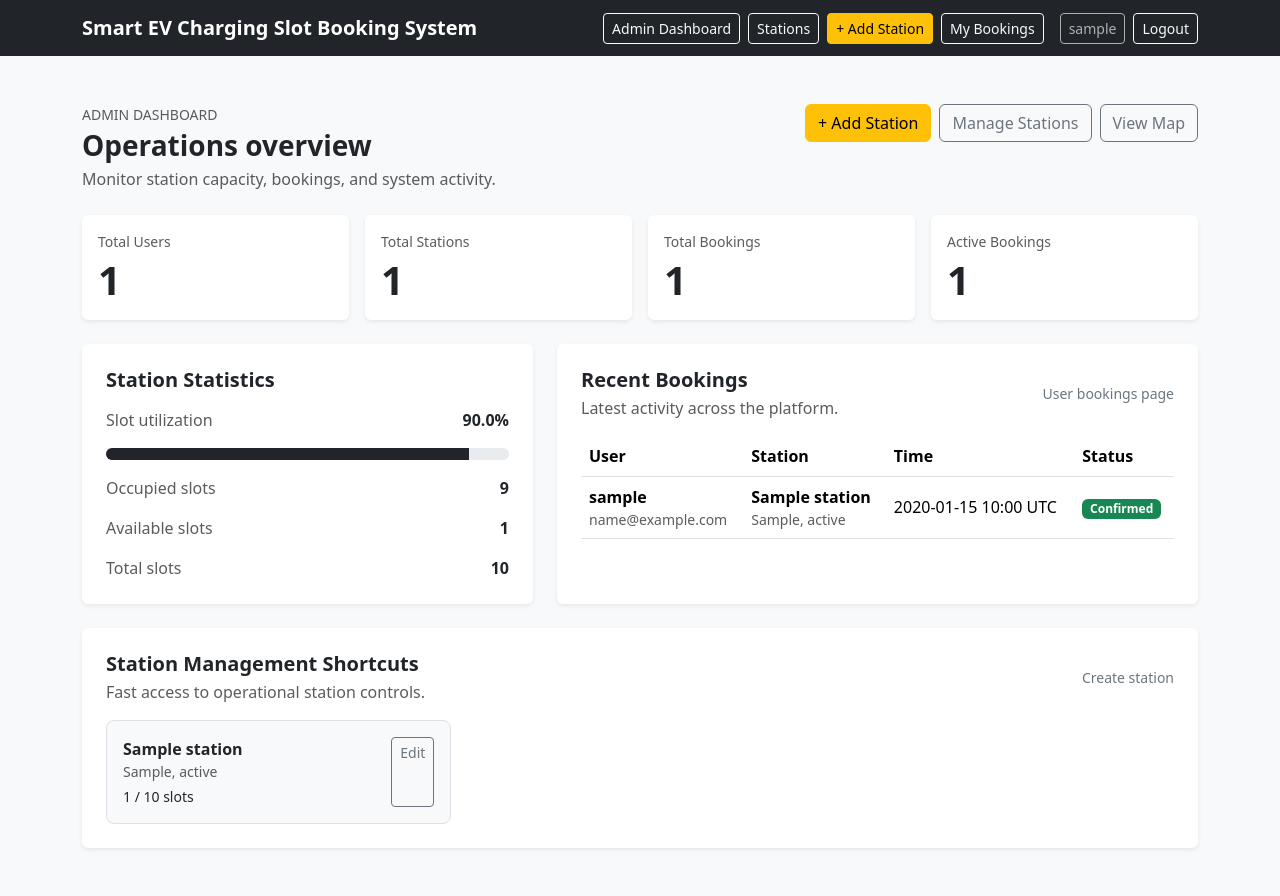
After one commit to harshah0/ev-charging-slot-booking, a Flask app: page /dashboard/admin in a window 1280 px wide. The commit adds this page. Run offline with Flask 3, Linux system fonts and the light colour scheme; a user stored in the database is signed in; tables that the repository leaves empty hold one stand-in row (values such as "Sample post").

Commit message:
Implemented RBAC-aware user and admin dashboards

```diff
--- a/routes/__init__.py
+++ b/routes/__init__.py
@@ -1,5 +1,6 @@
 from flask import Flask
 
+from routes.dashboard import dashboard_bp
 from routes.bookings import bookings_bp
 from routes.auth import auth_bp
 from routes.health import health_bp
@@ -10,6 +11,7 @@ from routes.stations import stations_bp
 def register_blueprints(app: Flask) -> None:
     app.register_blueprint(auth_bp)
     app.register_blueprint(home_bp)
+    app.register_blueprint(dashboard_bp)
     app.register_blueprint(stations_bp)
     app.register_blueprint(bookings_bp)
     app.register_blueprint(health_bp)
--- a/routes/auth.py
+++ b/routes/auth.py
@@ -24,14 +24,14 @@ def inject_auth_helpers():
 @auth_bp.get("/register")
 def register():
 	if current_user.is_authenticated:
-		return redirect(url_for("home.home"))
+		return redirect(url_for("dashboard.entry"))
 	return render_template("auth/register.html")
 
 
 @auth_bp.post("/register")
 def register_post():
 	if current_user.is_authenticated:
-		return redirect(url_for("home.home"))
+		return redirect(url_for("dashboard.entry"))
 
 	if not validate_csrf_token(request.form.get("csrf_token")):
 		flash("Your session has expired. Please try again.", "danger")
@@ -69,20 +69,20 @@ def register_post():
 	login_user(user)
 	session.permanent = True
 	flash("Account created successfully.", "success")
-	return redirect(url_for("home.home"))
+	return redirect(url_for("dashboard.entry"))
 
 
 @auth_bp.get("/login")
 def login():
 	if current_user.is_authenticated:
-		return redirect(url_for("home.home"))
+		return redirect(url_for("dashboard.entry"))
 	return render_template("auth/login.html")
 
 
 @auth_bp.post("/login")
 def login_post():
 	if current_user.is_authenticated:
-		return redirect(url_for("home.home"))
+		return redirect(url_for("dashboard.entry"))
 
 	if not validate_csrf_token(request.form.get("csrf_token")):
 		flash("Your session has expired. Please try again.", "danger")
@@ -109,7 +109,7 @@ def login_post():
 		return redirect(next_url)
 
 	flash("Logged in successfully.", "success")
-	return redirect(url_for("home.home"))
+	return redirect(url_for("dashboard.entry"))
 
 
 @auth_bp.post("/logout")
--- /dev/null
+++ b/routes/dashboard.py
@@ -0,0 +1,120 @@
+from __future__ import annotations
+
+from flask import Blueprint, redirect, render_template, url_for
+from flask_login import current_user, login_required
+from sqlalchemy import func
+from sqlalchemy.orm import joinedload
+
+from extensions import db
+from models import Booking, ChargingStation, User
+from utils.decorators import admin_required
+
+dashboard_bp = Blueprint("dashboard", __name__, url_prefix="/dashboard")
+
+
+def _build_nearby_station_query(active_bookings):
+    reference_station = active_bookings[0].station if active_bookings else None
+    query = ChargingStation.query
+
+    if reference_station is not None:
+        query = query.filter(
+            (ChargingStation.city == reference_station.city)
+            | (ChargingStation.state == reference_station.state)
+        )
+
+    stations = (
+        query.order_by(ChargingStation.available_slots.desc(), ChargingStation.station_name.asc())
+        .limit(6)
+        .all()
+    )
+
+    if stations:
+        return stations
+
+    return ChargingStation.query.order_by(ChargingStation.created_at.desc()).limit(6).all()
+
+
+@dashboard_bp.get("")
+@login_required
+def entry():
+    if current_user.is_admin():
+        return redirect(url_for("dashboard.admin_dashboard"))
+    return redirect(url_for("dashboard.user_dashboard"))
+
+
+@dashboard_bp.get("/user")
+@login_required
+def user_dashboard():
+    if current_user.is_admin():
+        return redirect(url_for("dashboard.admin_dashboard"))
+
+    active_bookings = (
+        Booking.query.options(joinedload(Booking.station))
+        .filter_by(user_id=current_user.id, booking_status="confirmed")
+        .order_by(Booking.booking_time.asc())
+        .all()
+    )
+    recent_history = (
+        Booking.query.options(joinedload(Booking.station))
+        .filter_by(user_id=current_user.id)
+        .order_by(Booking.created_at.desc())
+        .limit(5)
+        .all()
+    )
+    total_bookings = (
+        db.session.query(func.count(Booking.id)).filter(Booking.user_id == current_user.id).scalar() or 0
+    )
+
+    return render_template(
+        "dashboard/user.html",
+        active_bookings=active_bookings,
+        recent_history=recent_history,
+        nearby_stations=_build_nearby_station_query(active_bookings),
+        total_bookings=total_bookings,
+    )
+
+
+@dashboard_bp.get("/admin")
+@admin_required
+def admin_dashboard():
+    total_users = db.session.query(func.count(User.id)).scalar() or 0
+    total_stations = db.session.query(func.count(ChargingStation.id)).scalar() or 0
+    total_bookings = db.session.query(func.count(Booking.id)).scalar() or 0
+    active_bookings = (
+        db.session.query(func.count(Booking.id)).filter(Booking.booking_status == "confirmed").scalar() or 0
+    )
+
+    total_slots, available_slots = db.session.query(
+        func.coalesce(func.sum(ChargingStation.total_slots), 0),
+        func.coalesce(func.sum(ChargingStation.available_slots), 0),
+    ).one()
+    total_slots = int(total_slots or 0)
+    available_slots = int(available_slots or 0)
+    occupied_slots = max(total_slots - available_slots, 0)
+    slot_utilization = round((occupied_slots / total_slots) * 100, 1) if total_slots else 0.0
+
+    recent_bookings = (
+        Booking.query.options(joinedload(Booking.station), joinedload(Booking.user))
+        .order_by(Booking.created_at.desc())
+        .limit(8)
+        .all()
+    )
+    station_shortcuts = (
+        ChargingStation.query.order_by(ChargingStation.available_slots.asc(), ChargingStation.station_name.asc())
+        .limit(6)
+        .all()
+    )
+
+    return render_template(
+        "dashboard/admin.html",
+        total_users=total_users,
+        total_stations=total_stations,
+        total_bookings=total_bookings,
+        active_bookings=active_bookings,
+        total_slots=total_slots,
+        available_slots=available_slots,
+        occupied_slots=occupied_slots,
+        slot_utilization=slot_utilization,
+        recent_bookings=recent_bookings,
+        station_shortcuts=station_shortcuts,
+    )
--- a/templates/base.html
+++ b/templates/base.html
@@ -12,6 +12,9 @@
       <div class="container">
         <a class="navbar-brand fw-semibold text-decoration-none" href="{{ url_for('home.home') }}">Smart EV Charging Slot Booking System</a>
         <div class="ms-auto me-3 d-flex gap-2">
+          {% if current_user.is_authenticated %}
+            <a class="btn btn-outline-light btn-sm" href="{{ url_for('dashboard.entry') }}">{{ 'Admin Dashboard' if current_user.is_admin() else 'Dashboard' }}</a>
+          {% endif %}
           <a class="btn btn-outline-light btn-sm" href="{{ url_for('stations.list_stations') }}">Stations</a>
           {% if current_user.is_authenticated and current_user.is_admin() %}
             <a class="btn btn-warning btn-sm" href="{{ url_for('stations.new_station') }}">+ Add Station</a>
--- /dev/null
+++ b/templates/dashboard/admin.html
@@ -0,0 +1,166 @@
+{% extends "base.html" %}
+
+{% block title %}Admin Dashboard | Smart EV Charging Slot Booking System{% endblock %}
+
+{% block content %}
+<div class="d-flex justify-content-between align-items-start flex-wrap gap-3 mb-4">
+  <div>
+    <p class="text-uppercase text-muted small mb-1">Admin dashboard</p>
+    <h1 class="h3 fw-bold mb-1">Operations overview</h1>
+    <p class="text-muted mb-0">Monitor station capacity, bookings, and system activity.</p>
+  </div>
+  <div class="d-flex gap-2 flex-wrap">
+    <a href="{{ url_for('stations.new_station') }}" class="btn btn-warning">+ Add Station</a>
+    <a href="{{ url_for('stations.list_stations') }}" class="btn btn-outline-secondary">Manage Stations</a>
+    <a href="{{ url_for('stations.station_map') }}" class="btn btn-outline-secondary">View Map</a>
+  </div>
+</div>
+
+<div class="row g-3 mb-4">
+  <div class="col-sm-6 col-lg-3">
+    <div class="card shadow-sm border-0 h-100">
+      <div class="card-body">
+        <div class="text-muted small mb-1">Total Users</div>
+        <div class="display-6 fw-bold mb-0">{{ total_users }}</div>
+      </div>
+    </div>
+  </div>
+  <div class="col-sm-6 col-lg-3">
+    <div class="card shadow-sm border-0 h-100">
+      <div class="card-body">
+        <div class="text-muted small mb-1">Total Stations</div>
+        <div class="display-6 fw-bold mb-0">{{ total_stations }}</div>
+      </div>
+    </div>
+  </div>
+  <div class="col-sm-6 col-lg-3">
+    <div class="card shadow-sm border-0 h-100">
+      <div class="card-body">
+        <div class="text-muted small mb-1">Total Bookings</div>
+        <div class="display-6 fw-bold mb-0">{{ total_bookings }}</div>
+      </div>
+    </div>
+  </div>
+  <div class="col-sm-6 col-lg-3">
+    <div class="card shadow-sm border-0 h-100">
+      <div class="card-body">
+        <div class="text-muted small mb-1">Active Bookings</div>
+        <div class="display-6 fw-bold mb-0">{{ active_bookings }}</div>
+      </div>
+    </div>
+  </div>
+</div>
+
+<div class="row g-4 mb-4">
+  <div class="col-lg-5">
+    <div class="card shadow-sm border-0 h-100">
+      <div class="card-body p-4">
+        <h2 class="h5 fw-bold mb-3">Station Statistics</h2>
+        <div class="vstack gap-3">
+          <div class="d-flex justify-content-between">
+            <span class="text-muted">Slot utilization</span>
+            <span class="fw-semibold">{{ slot_utilization }}%</span>
+          </div>
+          <div class="progress" style="height: 0.75rem;">
+            <div class="progress-bar bg-dark" role="progressbar" style="width: {{ slot_utilization }}%;" aria-valuenow="{{ slot_utilization }}" aria-valuemin="0" aria-valuemax="100"></div>
+          </div>
+          <div class="d-flex justify-content-between">
+            <span class="text-muted">Occupied slots</span>
+            <span class="fw-semibold">{{ occupied_slots }}</span>
+          </div>
+          <div class="d-flex justify-content-between">
+            <span class="text-muted">Available slots</span>
+            <span class="fw-semibold">{{ available_slots }}</span>
+          </div>
+          <div class="d-flex justify-content-between">
+            <span class="text-muted">Total slots</span>
+            <span class="fw-semibold">{{ total_slots }}</span>
+          </div>
+        </div>
+      </div>
+    </div>
+  </div>
+
+  <div class="col-lg-7">
+    <div class="card shadow-sm border-0 h-100">
+      <div class="card-body p-4">
+        <div class="d-flex justify-content-between align-items-center mb-3">
+          <div>
+            <h2 class="h5 fw-bold mb-1">Recent Bookings</h2>
+            <p class="text-muted mb-0">Latest activity across the platform.</p>
+          </div>
+          <a href="{{ url_for('bookings.history') }}" class="link-secondary text-decoration-none small">User bookings page</a>
+        </div>
+
+        <div class="table-responsive">
+          <table class="table align-middle mb-0">
+            <thead>
+              <tr>
+                <th>User</th>
+                <th>Station</th>
+                <th>Time</th>
+                <th>Status</th>
+              </tr>
+            </thead>
+            <tbody>
+              {% for booking in recent_bookings %}
+                <tr>
+                  <td>
+                    <div class="fw-semibold">{{ booking.user.username }}</div>
+                    <div class="small text-muted">{{ booking.user.email }}</div>
+                  </td>
+                  <td>
+                    <div class="fw-semibold">{{ booking.station.station_name }}</div>
+                    <div class="small text-muted">{{ booking.station.city }}, {{ booking.station.state }}</div>
+                  </td>
+                  <td>{{ booking.booking_time.strftime('%Y-%m-%d %H:%M UTC') }}</td>
+                  <td>
+                    <span class="badge {% if booking.booking_status == 'confirmed' %}text-bg-success{% else %}text-bg-secondary{% endif %}">
+                      {{ booking.booking_status|capitalize }}
+                    </span>
+                  </td>
+                </tr>
+              {% else %}
+                <tr>
+                  <td colspan="4" class="text-center text-muted py-4">No bookings yet.</td>
+                </tr>
+              {% endfor %}
+            </tbody>
+          </table>
+        </div>
+      </div>
+    </div>
+  </div>
+</div>
+
+<div class="card shadow-sm border-0">
+  <div class="card-body p-4">
+    <div class="d-flex justify-content-between align-items-center mb-3">
+      <div>
+        <h2 class="h5 fw-bold mb-1">Station Management Shortcuts</h2>
+        <p class="text-muted mb-0">Fast access to operational station controls.</p>
+      </div>
+      <a href="{{ url_for('stations.new_station') }}" class="link-secondary text-decoration-none small">Create station</a>
+    </div>
+
+    <div class="row g-3">
+      {% for station in station_shortcuts %}
+        <div class="col-md-6 col-xl-4">
+          <div class="border rounded-3 p-3 h-100 bg-light">
+            <div class="d-flex justify-content-between gap-3">
+              <div>
+                <div class="fw-semibold">{{ station.station_name }}</div>
+                <div class="text-muted small">{{ station.city }}, {{ station.state }}</div>
+                <div class="small mt-1">{{ station.available_slots }} / {{ station.total_slots }} slots</div>
+              </div>
+              <a href="{{ url_for('stations.edit_station', station_id=station.id) }}" class="btn btn-sm btn-outline-secondary">Edit</a>
+            </div>
+          </div>
+        </div>
+      {% else %}
+        <div class="col-12 text-center text-muted py-4">No stations to manage yet.</div>
+      {% endfor %}
+    </div>
+  </div>
+</div>
+{% endblock %}
```
Also changed, not shown: templates/dashboard/user.html (added, +176 -0 lines).
